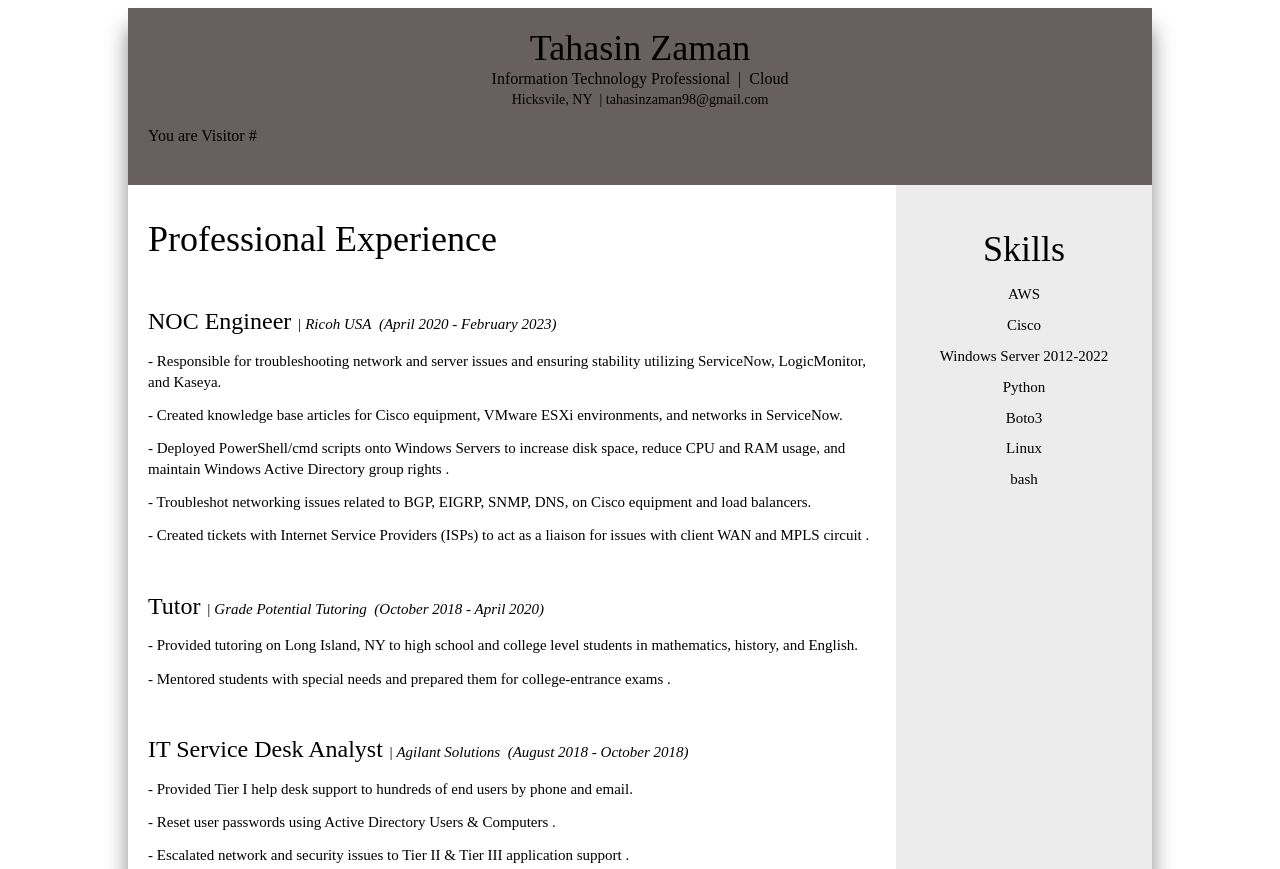
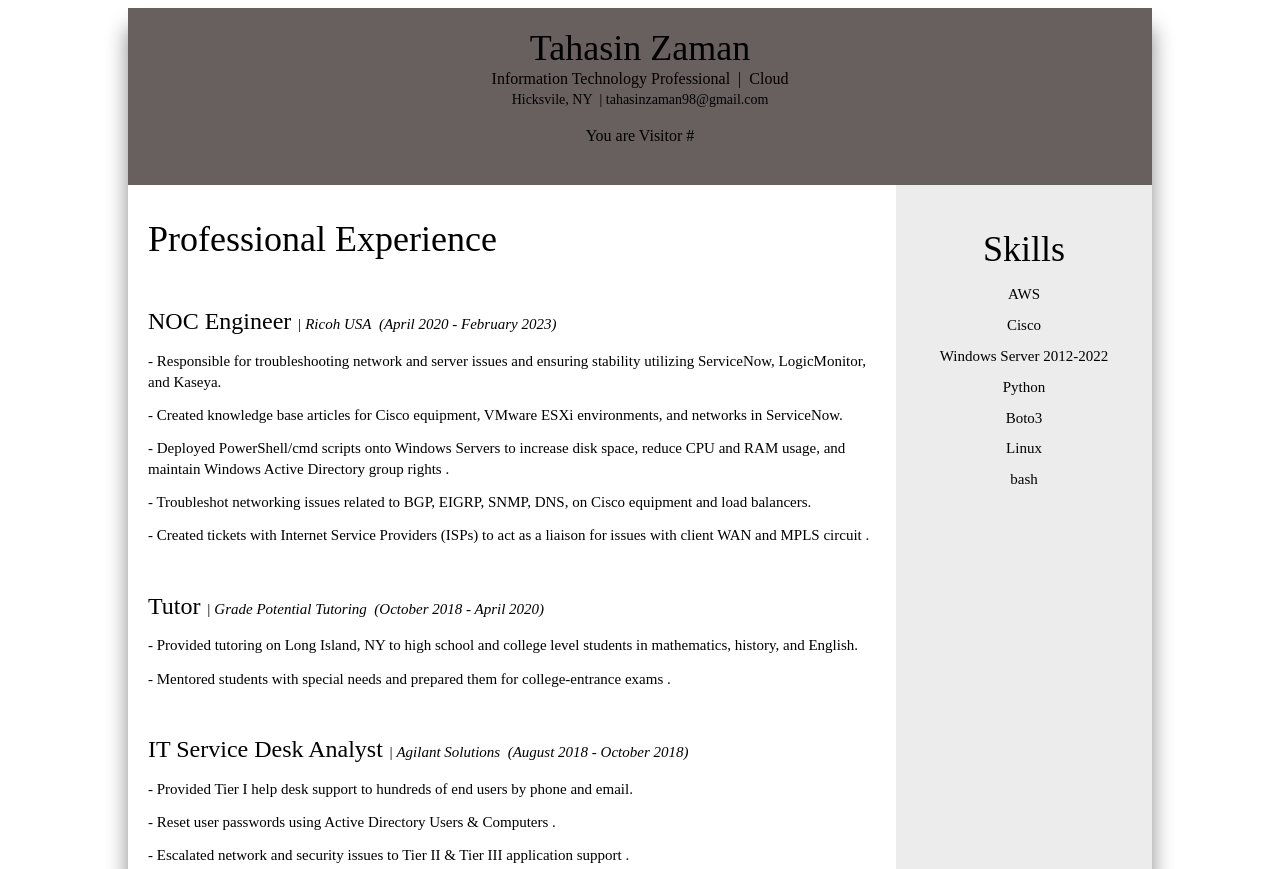
Before and after one commit to tzaman98/cloud-resume, a plain HTML site: page cloud-site/index.html in a window 1280 px wide. Shown: the top 869 px of the page. Drawn offline with Linux system fonts and the light colour scheme; no server answers; a script that the page names is missing.

Commit message:
Updated CSS

```diff
--- a/cloud-site/styles.css
+++ b/cloud-site/styles.css
@@ -17,6 +17,10 @@ html *{
     width: 100%;
     max-width: 1024px;
     background: rgb(104, 95, 95);
+}
+
+.parent_container p{
+    text-align: center;
 }
 .name_info{
     padding: 20px;
```
